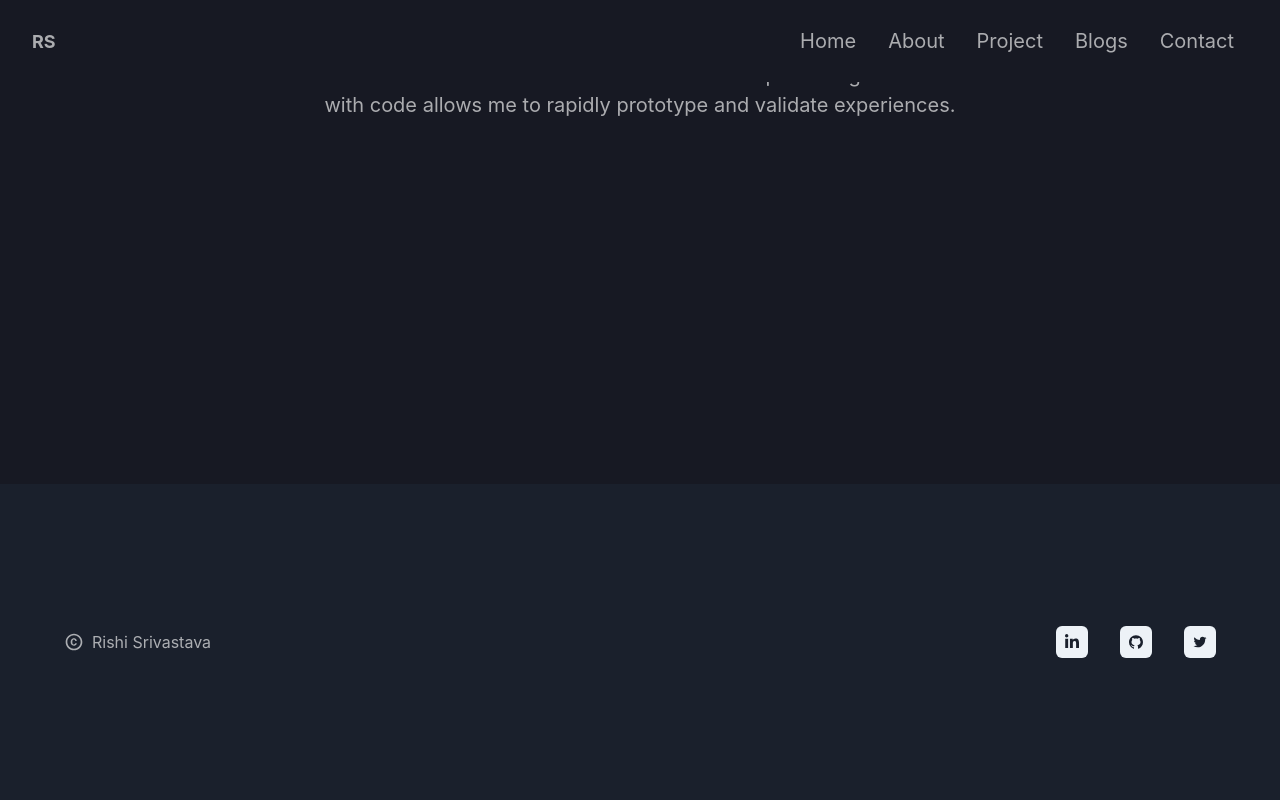
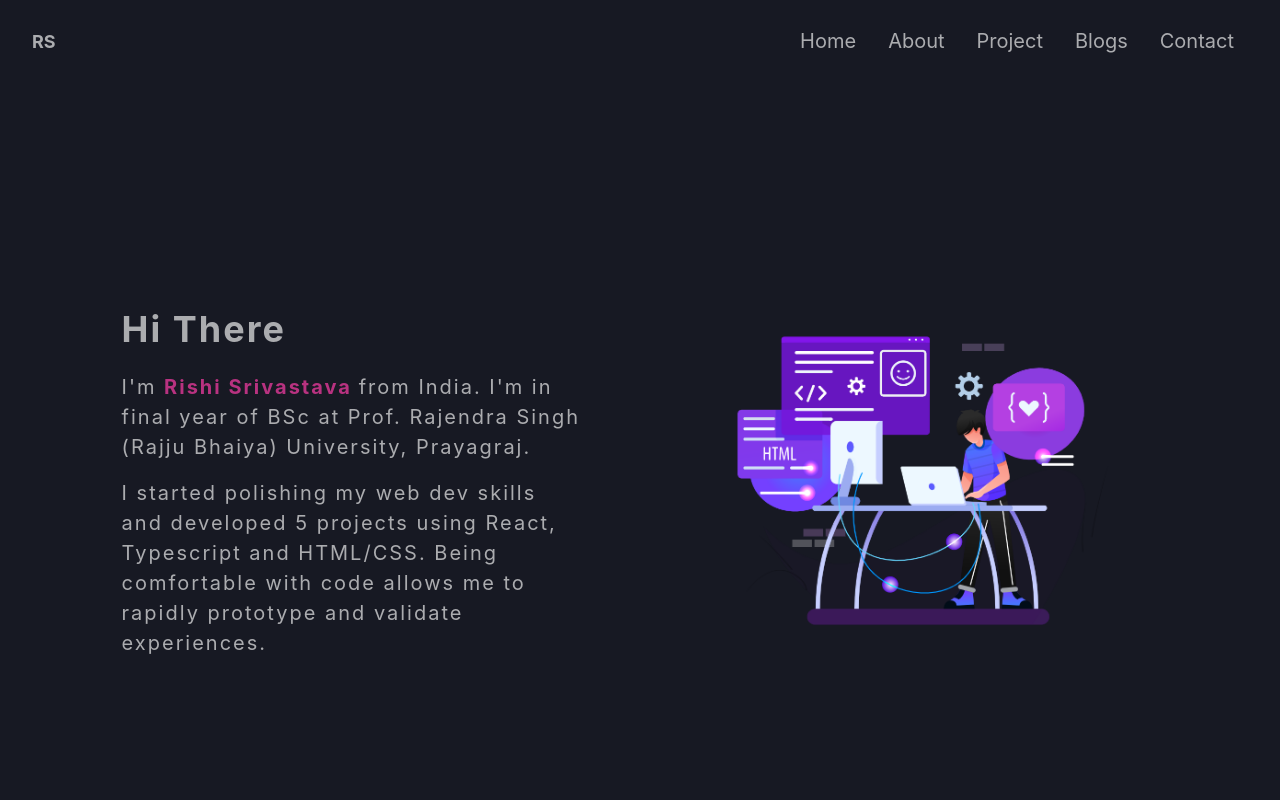
Before and after one commit to sri-rishi/sriRishi-portfoliio, a React (Create React App) app: page /about in a window 1280 px wide. Shown: the top 800 px of the page. Built offline with nearby package versions, Linux system fonts and the light colour scheme.

Commit message:
refactor: extract intro section in component

```diff
--- a/src/pages/about/About.jsx
+++ b/src/pages/about/About.jsx
@@ -1,21 +1,10 @@
-import { Box, Text, Container } from "@chakra-ui/react"
+import{ MyIntro }from "./components/index";
+
 
 const About = () => {
     return(
         <>
-            <Box>
-                <Container>
-                    <Text>
-                        Know who I'm
-                    </Text>
-                    <Text>
-                        Hi There
-                    </Text>
-                    <Text>
-                        I'm Rishi Srivastava from India. I am  a web developer. Being comfortable with code allows me to rapidly prototype and validate experiences.
-                    </Text>
-                </Container>
-            </Box>
+            <MyIntro />
         </>
     )
 }
```
